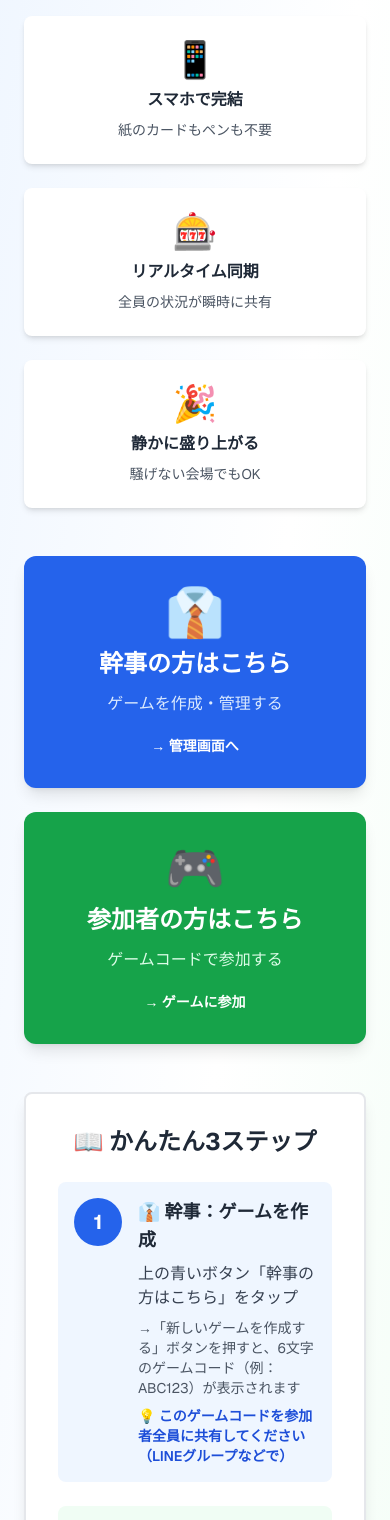
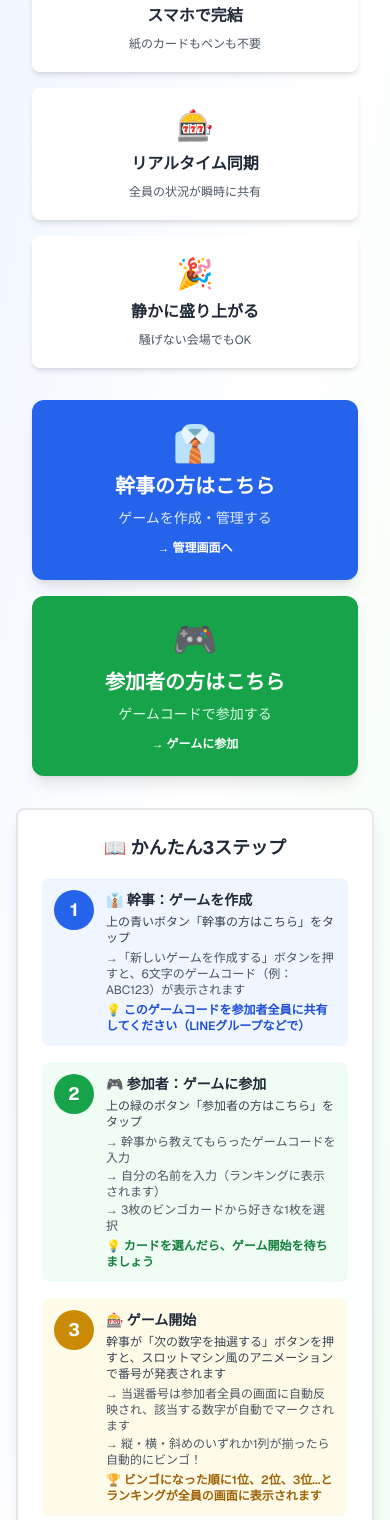
Before and after one commit to shunsukekanou/bounenkai2025, a Next.js app: page / in a window 390 px wide. Shown: the part 220-1740 px from the top of the page. Built offline with nearby package versions, Linux system fonts and the light colour scheme; no server answers.

Commit message:
一旦コミット

```diff
--- a/app/layout.tsx
+++ b/app/layout.tsx
@@ -1,4 +1,4 @@
-import type { Metadata } from "next";
+import type { Metadata, Viewport } from "next";
 import { Geist } from "next/font/google";
 import { ThemeProvider } from "next-themes";
 import "./globals.css";
@@ -9,8 +9,16 @@ const defaultUrl = process.env.VERCEL_URL
 
 export const metadata: Metadata = {
   metadataBase: new URL(defaultUrl),
-  title: "Next.js and Supabase Starter Kit",
-  description: "The fastest way to build apps with Next.js and Supabase",
+  title: "ビンゴゲーム | 忘年会・懇親会を盛り上げる",
+  description: "スマートフォンで楽しむリアルタイムビンゴゲーム。静かな会場でも盛り上がれる、紙のカード不要のデジタルビンゴアプリ。",
+  keywords: ["ビンゴ", "ゲーム", "忘年会", "懇親会", "イベント", "スマホアプリ"],
+};
+
+export const viewport: Viewport = {
+  width: "device-width",
+  initialScale: 1,
+  maximumScale: 1,
+  userScalable: false,
 };
 
 const geistSans = Geist({
@@ -25,12 +33,12 @@ export default function RootLayout({
   children: React.ReactNode;
 }>) {
   return (
-    <html lang="en" suppressHydrationWarning>
+    <html lang="ja" suppressHydrationWarning>
       <body className={`${geistSans.className} antialiased`}>
         <ThemeProvider
           attribute="class"
-          defaultTheme="system"
-          enableSystem
+          defaultTheme="light"
+          enableSystem={false}
           disableTransitionOnChange
         >
           {children}
--- a/app/page.tsx
+++ b/app/page.tsx
@@ -1,119 +1,110 @@
 import Link from "next/link";
-import { ThemeSwitcher } from "@/components/theme-switcher";
+import MobileOnlyGuard from "@/components/mobile-only-guard";
 
 export default function Home() {
   return (
+    <MobileOnlyGuard>
       <main className="min-h-screen flex flex-col items-center justify-center bg-gradient-to-br from-blue-50 via-white to-green-50">
-      <div className="absolute top-4 right-4">
-        <ThemeSwitcher />
-      </div>
-
-      <div className="flex-1 flex flex-col items-center justify-center w-full max-w-4xl p-6 space-y-12">
+        <div className="flex-1 flex flex-col items-center justify-center w-full p-4 space-y-8">
           {/* Header */}
-        <div className="text-center space-y-4">
-          <h1 className="text-5xl md:text-7xl font-black text-gray-800 tracking-tight">
+          <div className="text-center space-y-3">
+            <h1 className="text-4xl font-black text-gray-800 tracking-tight">
               ビンゴゲーム
             </h1>
-          <p className="text-xl md:text-2xl text-gray-600 font-medium">
+            <p className="text-lg text-gray-600 font-medium">
               忘年会・懇親会を盛り上げる
             </p>
-          <p className="text-lg text-gray-500">
+            <p className="text-sm text-gray-500">
               スマートフォンで楽しむリアルタイムビンゴ
             </p>
           </div>
 
           {/* Features */}
-        <div className="grid md:grid-cols-3 gap-6 w-full max-w-3xl">
-          <div className="bg-white p-6 rounded-lg shadow-md text-center space-y-2">
-            <div className="text-4xl">📱</div>
+          <div className="grid grid-cols-1 gap-4 w-full px-4">
+            <div className="bg-white p-5 rounded-lg shadow-md text-center space-y-2">
+              <div className="text-3xl">📱</div>
               <h3 className="font-bold text-gray-800">スマホで完結</h3>
-            <p className="text-sm text-gray-600">紙のカードもペンも不要</p>
+              <p className="text-xs text-gray-600">紙のカードもペンも不要</p>
             </div>
-          <div className="bg-white p-6 rounded-lg shadow-md text-center space-y-2">
-            <div className="text-4xl">🎰</div>
+            <div className="bg-white p-5 rounded-lg shadow-md text-center space-y-2">
+              <div className="text-3xl">🎰</div>
               <h3 className="font-bold text-gray-800">リアルタイム同期</h3>
-            <p className="text-sm text-gray-600">全員の状況が瞬時に共有</p>
+              <p className="text-xs text-gray-600">全員の状況が瞬時に共有</p>
             </div>
-          <div className="bg-white p-6 rounded-lg shadow-md text-center space-y-2">
-            <div className="text-4xl">🎉</div>
+            <div className="bg-white p-5 rounded-lg shadow-md text-center space-y-2">
+              <div className="text-3xl">🎉</div>
               <h3 className="font-bold text-gray-800">静かに盛り上がる</h3>
-            <p className="text-sm text-gray-600">騒げない会場でもOK</p>
+              <p className="text-xs text-gray-600">騒げない会場でもOK</p>
             </div>
           </div>
 
           {/* Action Buttons */}
-        <div className="flex flex-col md:flex-row gap-6 w-full max-w-2xl">
-          <Link
-            href="/organizer"
-            className="flex-1 group"
-          >
-            <div className="bg-blue-600 hover:bg-blue-700 text-white p-8 rounded-xl shadow-lg transform transition-all duration-300 hover:scale-105 hover:shadow-2xl text-center space-y-3">
-              <div className="text-5xl">👔</div>
-              <h2 className="text-2xl font-bold">幹事の方はこちら</h2>
-              <p className="text-blue-100">ゲームを作成・管理する</p>
-              <div className="pt-2 text-sm font-semibold">→ 管理画面へ</div>
+          <div className="flex flex-col gap-4 w-full px-4">
+            <Link href="/organizer" className="w-full group">
+              <div className="bg-blue-600 active:bg-blue-700 text-white p-6 rounded-xl shadow-lg text-center space-y-2">
+                <div className="text-4xl">👔</div>
+                <h2 className="text-xl font-bold">幹事の方はこちら</h2>
+                <p className="text-sm text-blue-100">ゲームを作成・管理する</p>
+                <div className="pt-1 text-xs font-semibold">→ 管理画面へ</div>
               </div>
             </Link>
 
-          <Link
-            href="/participant"
-            className="flex-1 group"
-          >
-            <div className="bg-green-600 hover:bg-green-700 text-white p-8 rounded-xl shadow-lg transform transition-all duration-300 hover:scale-105 hover:shadow-2xl text-center space-y-3">
-              <div className="text-5xl">🎮</div>
-              <h2 className="text-2xl font-bold">参加者の方はこちら</h2>
-              <p className="text-green-100">ゲームコードで参加する</p>
-              <div className="pt-2 text-sm font-semibold">→ ゲームに参加</div>
+            <Link href="/participant" className="w-full group">
+              <div className="bg-green-600 active:bg-green-700 text-white p-6 rounded-xl shadow-lg text-center space-y-2">
+                <div className="text-4xl">🎮</div>
+                <h2 className="text-xl font-bold">参加者の方はこちら</h2>
+                <p className="text-sm text-green-100">ゲームコードで参加する</p>
+                <div className="pt-1 text-xs font-semibold">→ ゲームに参加</div>
               </div>
             </Link>
           </div>
 
           {/* How to Use */}
-        <div className="w-full max-w-3xl bg-white/90 backdrop-blur p-8 rounded-lg shadow-lg border-2 border-gray-200">
-          <h3 className="text-2xl font-bold text-gray-800 mb-6 text-center">📖 かんたん3ステップ</h3>
+          <div className="w-full bg-white/90 backdrop-blur p-6 rounded-lg shadow-lg border-2 border-gray-200 mx-4">
+            <h3 className="text-lg font-bold text-gray-800 mb-4 text-center">📖 かんたん3ステップ</h3>
 
-          <div className="space-y-6">
+            <div className="space-y-4">
               {/* Step 1 */}
-            <div className="flex items-start gap-4 p-4 bg-blue-50 rounded-lg">
-              <div className="flex-shrink-0 w-12 h-12 bg-blue-600 text-white rounded-full flex items-center justify-center text-xl font-bold">1</div>
+              <div className="flex items-start gap-3 p-3 bg-blue-50 rounded-lg">
+                <div className="flex-shrink-0 w-10 h-10 bg-blue-600 text-white rounded-full flex items-center justify-center text-lg font-bold">1</div>
                 <div className="flex-1">
-                <h4 className="font-bold text-lg text-gray-800 mb-2">👔 幹事：ゲームを作成</h4>
-                <p className="text-gray-700 mb-2">上の青いボタン「幹事の方はこちら」をタップ</p>
-                <p className="text-sm text-gray-600">→「新しいゲームを作成する」ボタンを押すと、6文字のゲームコード（例：ABC123）が表示されます</p>
-                <p className="text-sm text-blue-700 font-semibold mt-2">💡 このゲームコードを参加者全員に共有してください（LINEグループなどで）</p>
+                  <h4 className="font-bold text-sm text-gray-800 mb-1">👔 幹事：ゲームを作成</h4>
+                  <p className="text-xs text-gray-700 mb-1">上の青いボタン「幹事の方はこちら」をタップ</p>
+                  <p className="text-xs text-gray-600">→「新しいゲームを作成する」ボタンを押すと、6文字のゲームコード（例：ABC123）が表示されます</p>
+                  <p className="text-xs text-blue-700 font-semibold mt-1">💡 このゲームコードを参加者全員に共有してください（LINEグループなどで）</p>
                 </div>
               </div>
 
               {/* Step 2 */}
-            <div className="flex items-start gap-4 p-4 bg-green-50 rounded-lg">
-              <div className="flex-shrink-0 w-12 h-12 bg-green-600 text-white rounded-full flex items-center justify-center text-xl font-bold">2</div>
+              <div className="flex items-start gap-3 p-3 bg-green-50 rounded-lg">
+                <div className="flex-shrink-0 w-10 h-10 bg-green-600 text-white rounded-full flex items-center justify-center text-lg font-bold">2</div>
                 <div className="flex-1">
-                <h4 className="font-bold text-lg text-gray-800 mb-2">🎮 参加者：ゲームに参加</h4>
-                <p className="text-gray-700 mb-2">上の緑のボタン「参加者の方はこちら」をタップ</p>
-                <p className="text-sm text-gray-600 mb-1">→ 幹事から教えてもらったゲームコードを入力</p>
-                <p className="text-sm text-gray-600 mb-1">→ 自分の名前を入力（ランキングに表示されます）</p>
-                <p className="text-sm text-gray-600">→ 3枚のビンゴカードから好きな1枚を選択</p>
-                <p className="text-sm text-green-700 font-semibold mt-2">💡 カードを選んだら、ゲーム開始を待ちましょう</p>
+                  <h4 className="font-bold text-sm text-gray-800 mb-1">🎮 参加者：ゲームに参加</h4>
+                  <p className="text-xs text-gray-700 mb-1">上の緑のボタン「参加者の方はこちら」をタップ</p>
+                  <p className="text-xs text-gray-600 mb-0.5">→ 幹事から教えてもらったゲームコードを入力</p>
+                  <p className="text-xs text-gray-600 mb-0.5">→ 自分の名前を入力（ランキングに表示されます）</p>
+                  <p className="text-xs text-gray-600">→ 3枚のビンゴカードから好きな1枚を選択</p>
+                  <p className="text-xs text-green-700 font-semibold mt-1">💡 カードを選んだら、ゲーム開始を待ちましょう</p>
                 </div>
               </div>
 
               {/* Step 3 */}
-            <div className="flex items-start gap-4 p-4 bg-yellow-50 rounded-lg">
-              <div className="flex-shrink-0 w-12 h-12 bg-yellow-600 text-white rounded-full flex items-center justify-center text-xl font-bold">3</div>
+              <div className="flex items-start gap-3 p-3 bg-yellow-50 rounded-lg">
+                <div className="flex-shrink-0 w-10 h-10 bg-yellow-600 text-white rounded-full flex items-center justify-center text-lg font-bold">3</div>
                 <div className="flex-1">
-                <h4 className="font-bold text-lg text-gray-800 mb-2">🎰 ゲーム開始</h4>
-                <p className="text-gray-700 mb-2">幹事が「次の数字を抽選する」ボタンを押すと、スロットマシン風のアニメーションで番号が発表されます</p>
-                <p className="text-sm text-gray-600 mb-1">→ 当選番号は参加者全員の画面に自動反映され、該当する数字が自動でマークされます</p>
-                <p className="text-sm text-gray-600 mb-1">→ 縦・横・斜めのいずれか1列が揃ったら自動的にビンゴ！</p>
-                <p className="text-sm text-yellow-700 font-semibold mt-2">🏆 ビンゴになった順に1位、2位、3位...とランキングが全員の画面に表示されます</p>
+                  <h4 className="font-bold text-sm text-gray-800 mb-1">🎰 ゲーム開始</h4>
+                  <p className="text-xs text-gray-700 mb-1">幹事が「次の数字を抽選する」ボタンを押すと、スロットマシン風のアニメーションで番号が発表されます</p>
+                  <p className="text-xs text-gray-600 mb-0.5">→ 当選番号は参加者全員の画面に自動反映され、該当する数字が自動でマークされます</p>
+                  <p className="text-xs text-gray-600 mb-0.5">→ 縦・横・斜めのいずれか1列が揃ったら自動的にビンゴ！</p>
+                  <p className="text-xs text-yellow-700 font-semibold mt-1">🏆 ビンゴになった順に1位、2位、3位...とランキングが全員の画面に表示されます</p>
                 </div>
               </div>
             </div>
 
             {/* Tips */}
-          <div className="mt-6 p-4 bg-gray-50 rounded-lg border-l-4 border-blue-500">
-            <h4 className="font-bold text-gray-800 mb-2">💡 ポイント</h4>
-            <ul className="text-sm text-gray-700 space-y-1">
+            <div className="mt-4 p-3 bg-gray-50 rounded-lg border-l-4 border-blue-500">
+              <h4 className="font-bold text-sm text-gray-800 mb-2">💡 ポイント</h4>
+              <ul className="text-xs text-gray-700 space-y-0.5">
                 <li>• インターネット接続が必要です（Wi-Fiまたはモバイルデータ通信）</li>
                 <li>• 画面は自動更新されるので、リロード不要です</li>
                 <li>• 幹事と参加者は別々のスマホで操作します</li>
@@ -124,9 +115,10 @@ export default function Home() {
         </div>
 
         {/* Footer */}
-      <footer className="w-full border-t bg-white/50 backdrop-blur py-6 text-center text-sm text-gray-600">
+        <footer className="w-full border-t bg-white/50 backdrop-blur py-4 text-center text-xs text-gray-600">
           <p>Powered by Next.js & Supabase</p>
         </footer>
       </main>
+    </MobileOnlyGuard>
   );
 }
--- /dev/null
+++ b/components/mobile-only-guard.tsx
@@ -0,0 +1,44 @@
+'use client';
+
+import { useEffect, useState } from 'react';
+
+export default function MobileOnlyGuard({ children }: { children: React.ReactNode }) {
+  const [isMobile, setIsMobile] = useState(true);
+
+  useEffect(() => {
+    const checkMobile = () => {
+      setIsMobile(window.innerWidth <= 768);
+    };
+
+    checkMobile();
+    window.addEventListener('resize', checkMobile);
+    return () => window.removeEventListener('resize', checkMobile);
+  }, []);
+
+  if (!isMobile) {
+    return (
+      <div className="min-h-screen bg-gradient-to-br from-orange-50 to-red-50 flex items-center justify-center p-4">
+        <div className="max-w-md bg-white rounded-lg shadow-2xl p-8 text-center space-y-6">
+          <div className="text-6xl">📱</div>
+          <h1 className="text-2xl font-bold text-gray-800">スマートフォン専用アプリです</h1>
+          <div className="space-y-3 text-left">
+            <p className="text-gray-700">このアプリはスマートフォンでのご利用を想定しています。</p>
+            <div className="bg-blue-50 border-l-4 border-blue-500 p-4 rounded">
+              <p className="text-sm text-gray-700 font-semibold mb-2">💡 アクセス方法</p>
+              <ol className="text-sm text-gray-600 space-y-1">
+                <li>1. スマートフォンでQRコードを読み取る</li>
+                <li>2. またはスマートフォンのブラウザでURLを入力</li>
+              </ol>
+            </div>
+            <div className="bg-yellow-50 border-l-4 border-yellow-500 p-4 rounded">
+              <p className="text-sm text-gray-700 font-semibold mb-2">🔧 開発者の方へ</p>
+              <p className="text-xs text-gray-600">ブラウザの開発者ツールでモバイルビューに切り替えてご確認ください。</p>
+            </div>
+          </div>
+        </div>
+      </div>
+    );
+  }
+
+  return <>{children}</>;
+}
```
Also changed, not shown: app/organizer/page.tsx (+41 -22 lines), app/participant/page.tsx (+50 -31 lines), components/slot-machine.tsx (+104 -30 lines). Lines whose indentation alone changed are shown as unchanged.
